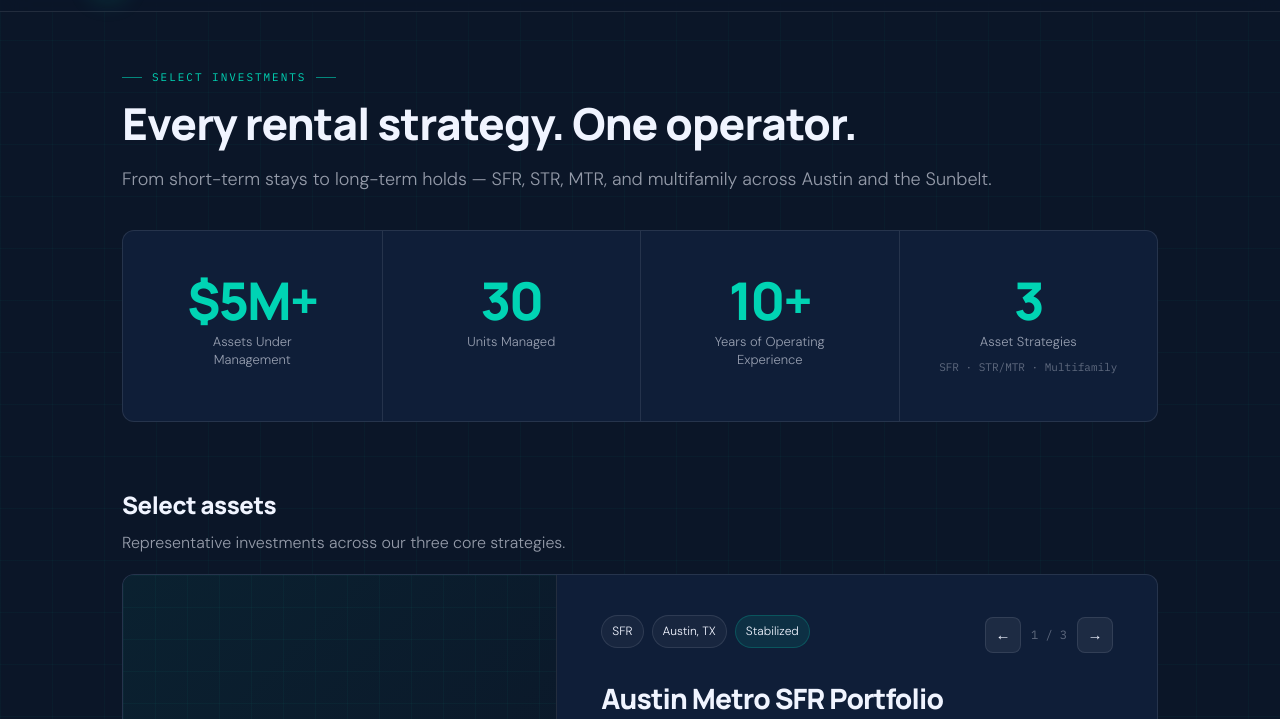
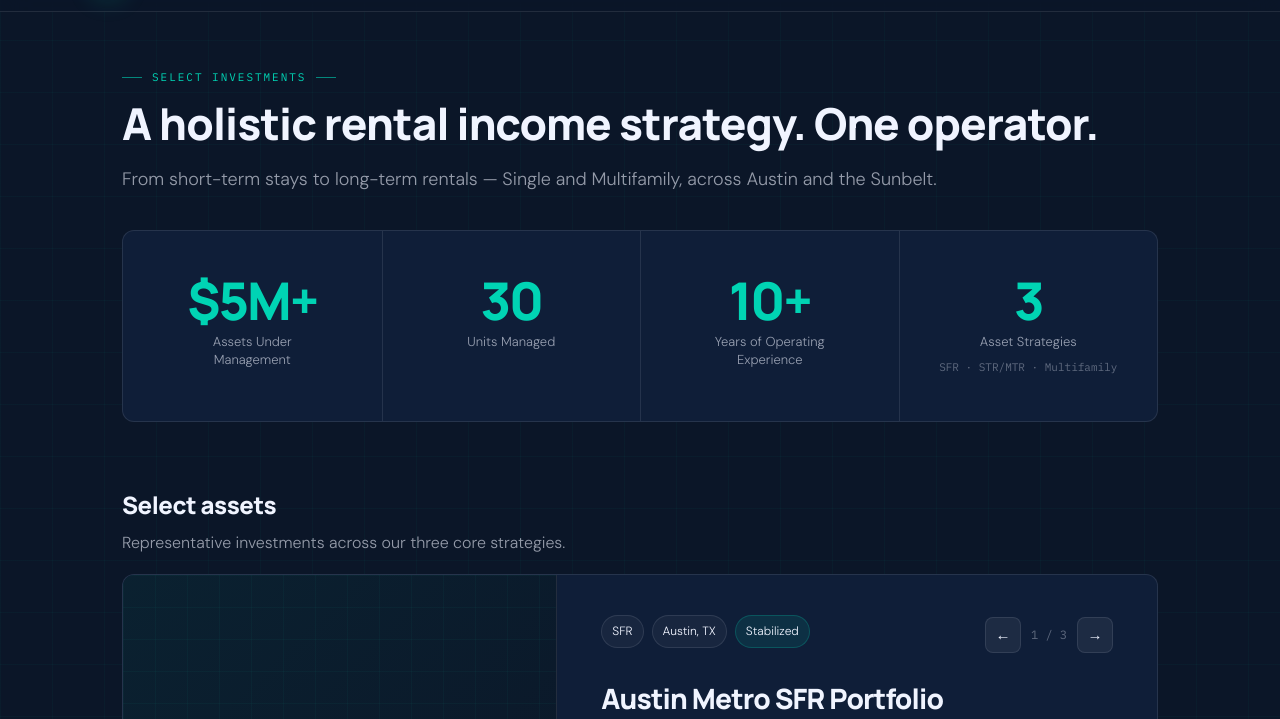
Before and after one commit to edwingup/ground-up-capital-site, a plain HTML site: page portfolio.html in a window 1280 px wide. Shown: the part 64-783 px from the top of the page. Drawn offline with Linux system fonts and the light colour scheme.

Commit message:
Refine portfolio hero headline copy
Co-Authored-By: Claude Sonnet 4.6 <noreply@anthropic.com>

```diff
--- a/portfolio.html
+++ b/portfolio.html
@@ -47,8 +47,8 @@
     <section class="page-hero">
       <div class="container">
         <p class="eyebrow">Select Investments</p>
-        <h1>Every rental strategy. One operator.</h1>
-        <p class="lead">From short-term stays to long-term holds — SFR, STR, MTR, and multifamily across Austin and the Sunbelt.</p>
+        <h1>A holistic rental income strategy. One operator.</h1>
+        <p class="lead">From short-term stays to long-term rentals — Single and Multifamily, across Austin and the Sunbelt.</p>
       </div>
     </section>
 
```
